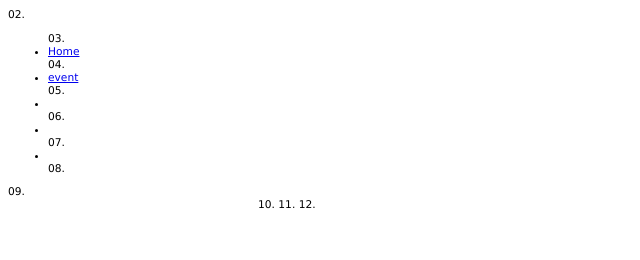
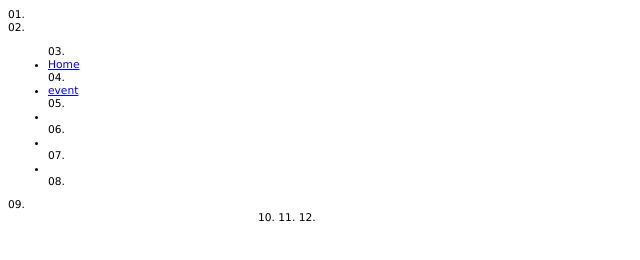
Before and after one commit to Leven-mok/Leven-mok.GitHub.io, a plain HTML site: page index.html in a window 1280 px wide. Shown: the whole page, without its empty margins (0-640 px from the left). Drawn offline with nearby package versions, Linux system fonts and the light colour scheme.

Commit message:
Update index.html

```diff
--- a/index.html
+++ b/index.html
@@ -51,7 +51,7 @@
     </style>
 </head>
 <body>
- <a href="https://github.com/leven-mok/WindowsWater"> </a>
+01.
 <div data-columns="12" data-rows="10" data-cellSize="40" data-legendId="legend" data-textClass="text" data-gridNumbers="true" data-grid="true" data-lineWidth="8">
 02.
 <ul data-color="#ff4db2" data-label="jQuery Widgets">
```
